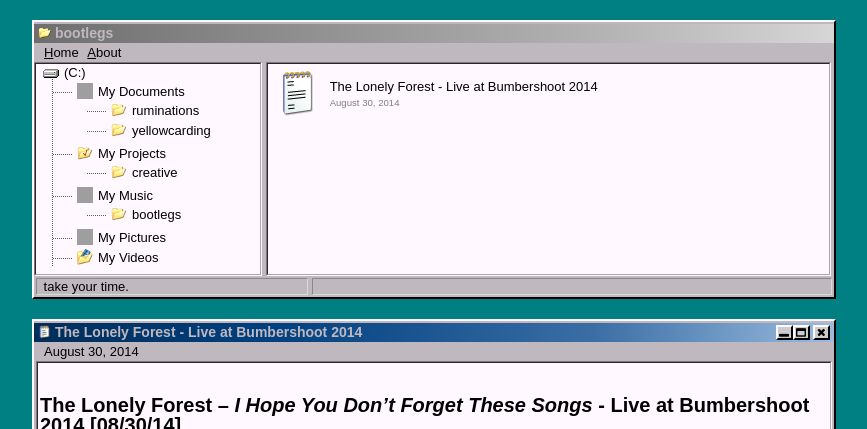
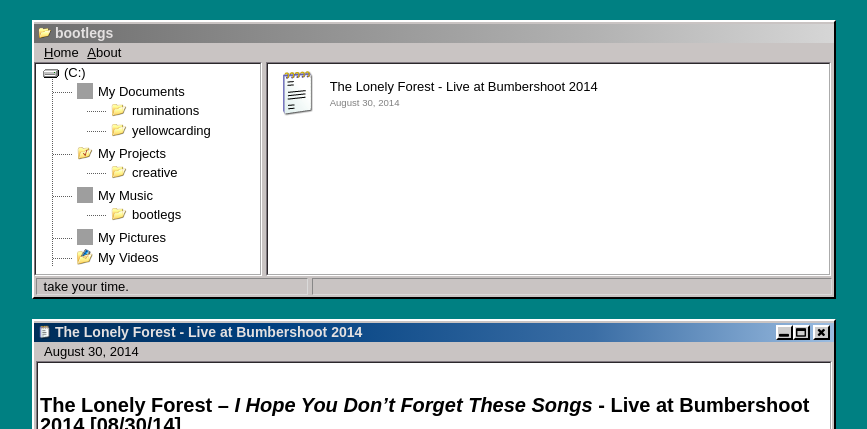
Before and after one commit to fodninetyfive/fodninetyfive.github.io, a Jekyll site: the page built from _posts/mymusic/bootlegs/2014-08-30-tlfbumbershoot.md, in a window 1280 px wide. Shown: the top 429 px of the page, without its empty margins (206-1073 px from the left). Built offline with Jekyll 4.4.1, drawn with Linux system fonts in a browser that asks for light colours; grey boxes are pictures that could not be loaded.

Commit message:
de-redding

```diff
--- a/_sass/_main.scss
+++ b/_sass/_main.scss
@@ -31,9 +31,9 @@
 	width: 800px;
 	margin: auto;
 	margin-top: 20px;
-	background: #bfb8bf;
+	background: #C9C4C3;
 	border: 2px solid;
-	border-color: #fff8ff #000000 #000000 #fff8ff;
+	border-color: #ffffff #000000 #000000 #ffffff;
 	padding: 2px 0;
 }
 .default_title, .post_title {
@@ -41,7 +41,7 @@
 	position: relative;
 
 	h1 {
-		color: #bfb8bf;
+		color: #E4E1E1;
 		font-size: 14px;
 		font-weight: bold;
 	}
@@ -68,7 +68,7 @@
 		height: 11px;
 		float: right;
 		border: 2px solid;
-		border-color: #fff8ff #000000 #000000 #fff8ff;
+		border-color: #ffffff #000000 #000000 #ffffff;
 
 		span {
 			font-size: 11px;
@@ -112,10 +112,10 @@
 	}
 }
 .post_list, .tag_list, .post_content {
-	background: #fff8ff;
+	background: #ffffff;
 	border-width: 2px;
 	border-style: ridge groove groove ridge;
-	border-color: #7f787f #fff8ff #fff8ff #7f787f;
+	border-color: #7f787f #ffffff #ffffff #7f787f;
 }
 .post_list {
     width: 70.2%;
@@ -237,7 +237,7 @@
     padding:0 0 0 2px;
 }
 #tag-list li a {
-    background: #fff8ff;
+    background: #ffffff;
     display:block;
 }
 #tag-list li ul li {
@@ -356,7 +356,7 @@
 	}
 }
 .hljs {
-	background: #fff8ff;
+	background: #ffffff;
 }
 .footer {
 	font-size: 12px;
@@ -476,14 +476,14 @@
 	background-color: #cccccc;
 	border-width: 2px;
 	border-style: groove ridge ridge groove;
-	border-color: #fff8ff #000000 #000000 #fff8ff;
+	border-color: #ffffff #000000 #000000 #ffffff;
 } /* this will style the thumb, ignoring the track */
 
 ::-webkit-scrollbar-button {
 	background-color: #cccccc;
 	border-width: 2px;
 	border-style: groove ridge ridge groove;
-	border-color: #fff8ff #000000 #000000 #fff8ff;
+	border-color: #ffffff #000000 #000000 #ffffff;
 	background-position: center center;
 	background-repeat: no-repeat;
 
```
